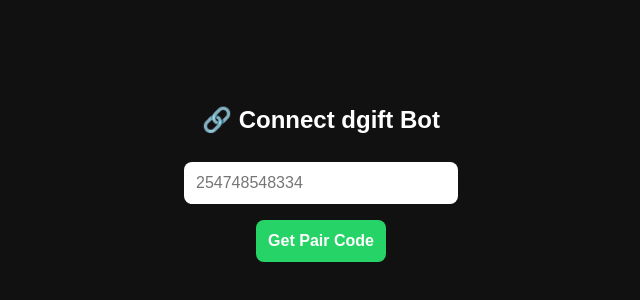
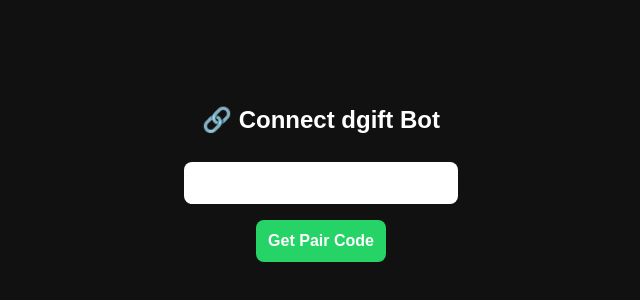
Before and after one commit to obashjalash-droid/dgift-bot, a plain HTML site: page Public/Pair.html in a window 1280 px wide. Shown: the part 202-502 px from the top of the page, without its empty margins (319-959 px from the left). Drawn offline with nearby package versions, Linux system fonts and the light colour scheme; no server answers.

Commit message:
Update Pair.html

```diff
--- a/Public/Pair.html
+++ b/Public/Pair.html
@@ -43,7 +43,7 @@
 </head>
 <body>
   <h2>🔗 Connect dgift Bot</h2>
-  <input id="number" placeholder="254748548334" type="tel">
+  <input id="number" type="tel">
   <button onclick="pair()">Get Pair Code</button>
   <div id="qr"></div>
   <div id="code"></div>
```
